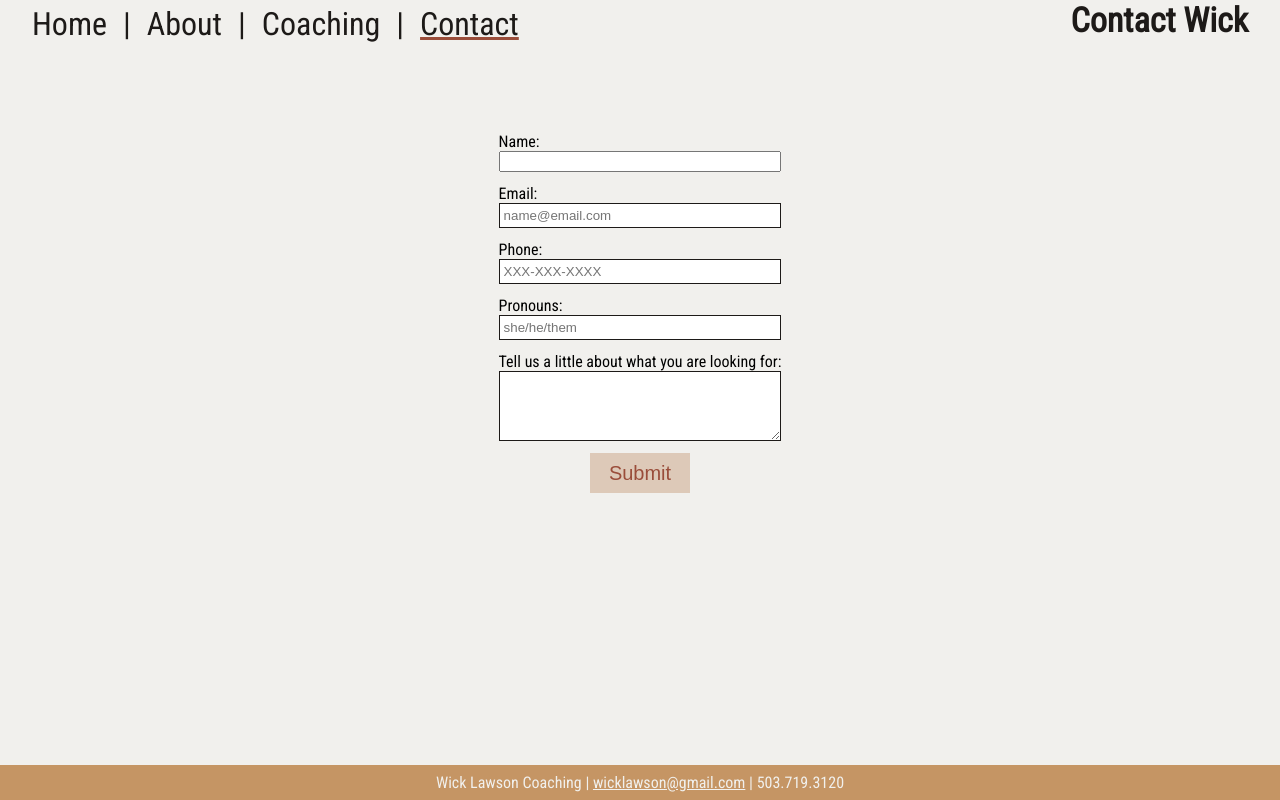
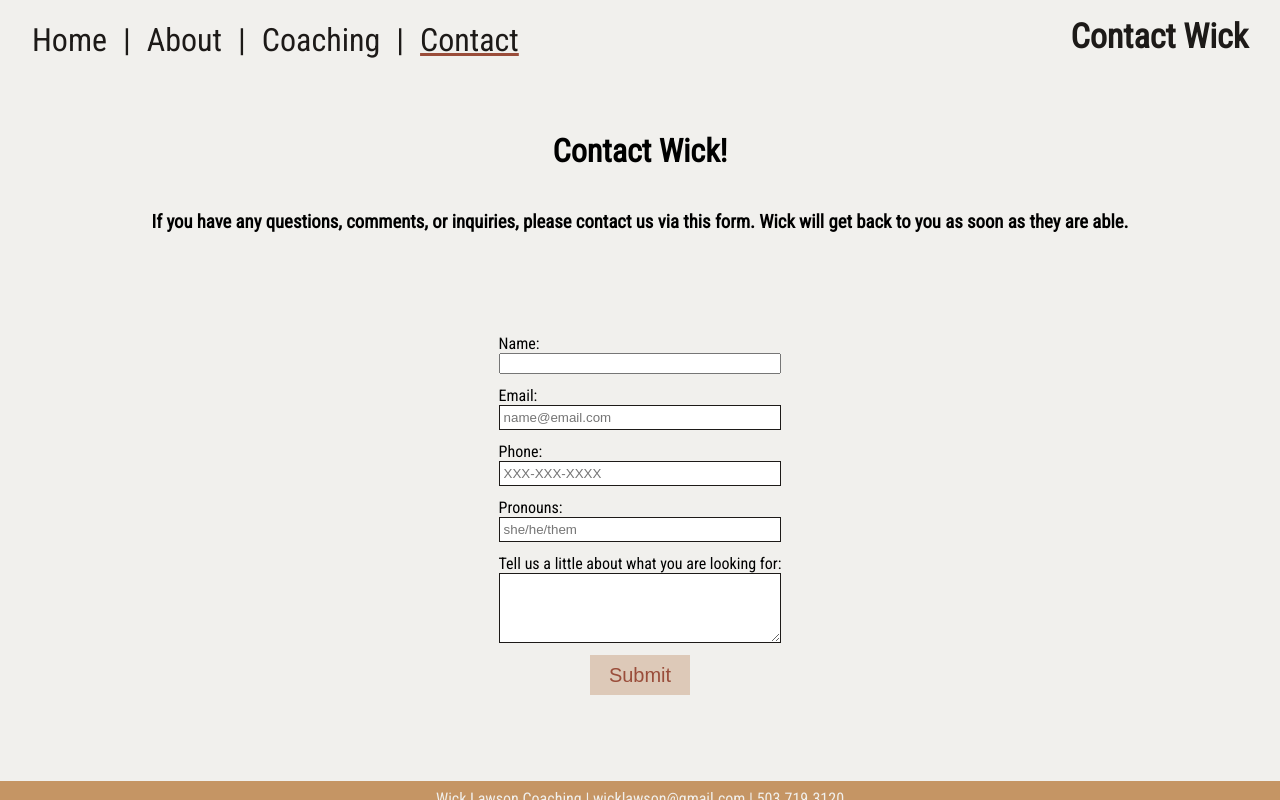
Before and after one commit to jodinkansagor/wick, a React (Create React App) app: page /contact in a window 1280 px wide. Built offline with nearby package versions, Linux system fonts and the light colour scheme.

Commit message:
fix layout on contact page

```diff
--- a/src/components/Coaching/style.scss
+++ b/src/components/Coaching/style.scss
@@ -64,7 +64,6 @@ html, body {
     }
 
     &-text {
-
       display: flex;
       flex-direction: column;
       align-items: center;
--- a/src/components/Contact/Contact.js
+++ b/src/components/Contact/Contact.js
@@ -41,11 +41,14 @@ const Contact = () => {
 
   return (
     <div className="Contact">
-      <div>
-        <Menu dark title="Contact Wick" />
-        <MobileDrawer dark />
+      <Menu dark title="Contact Wick" />
+      <MobileDrawer dark />
+      <div className="Contact-formText">
+        <h1> Contact Wick!</h1>
+        <h3>If you have any questions, comments, or inquiries, please contact us via this form. Wick will get back to you as soon as they are able.</h3>
+      </div>
+      <div className="Contact-formContainer">
         <form method="post" ref={formRef} onSubmit={handleSubmit} name="google-sheet" className="Contact-form">
-          <h1 className="Contact-header">Contact Wick</h1>
           <div>
             <label>
               Name:
@@ -73,12 +76,11 @@ const Contact = () => {
           </div>
 
         </form>
-        <div className="Contact-loadingContainer">
-          {loading && <img className="Contact-loading" src={loadingGif} alt="loading" />}
-          {showConfirmation && <h1>Thank you for submitting an inquiry! We will respond to you shortly!</h1>}
-        </div>
       </div>
-
+      <div className="Contact-loadingContainer">
+        {loading && <img className="Contact-loading" src={loadingGif} alt="loading" />}
+        {showConfirmation && <h1>Thank you for submitting an inquiry! We will respond to you shortly!</h1>}
+      </div>
       <Footer />
     </div>
   )
--- a/src/components/Contact/style.scss
+++ b/src/components/Contact/style.scss
@@ -14,17 +14,31 @@ body > #root > div {
 }
 
 .Contact {
-  width: 100%;
   min-height: 100%;
   display: flex;
   flex-direction: column;
   justify-content: space-between;
+  padding-top: 16px;
 
-  &-header {
-    &-header {
-      padding: 12px 12px 0px 12px;
+  &-formContainer {
+    display: flex;
+    flex-direction: column;
+    width: 100%;
+  }
+
+  &-formText {
+    padding: 0px 16px 16px 16px;
+    display: flex;
+    flex-direction: column;
+    align-items: center;
+    justify-content: center;
+    & h1 {
+      padding: 0px 12px 0px 12px;
       font-weight: 900;
-      margin-top: 60px;
+      text-align: center;
+    }
+    & h3 {
+      text-align: center;
     }
   }
 
@@ -32,7 +46,7 @@ body > #root > div {
     display: flex;
     flex-direction: column;
     align-items: center;
-    padding: 60px 16px 32px 16px;
+    padding: 16px 16px 32px 16px;
     & div {
       & label {
         display: flex;
```
